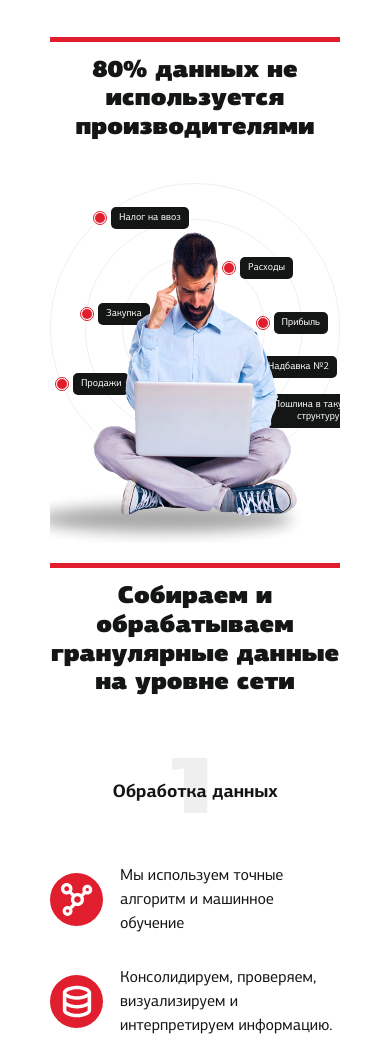
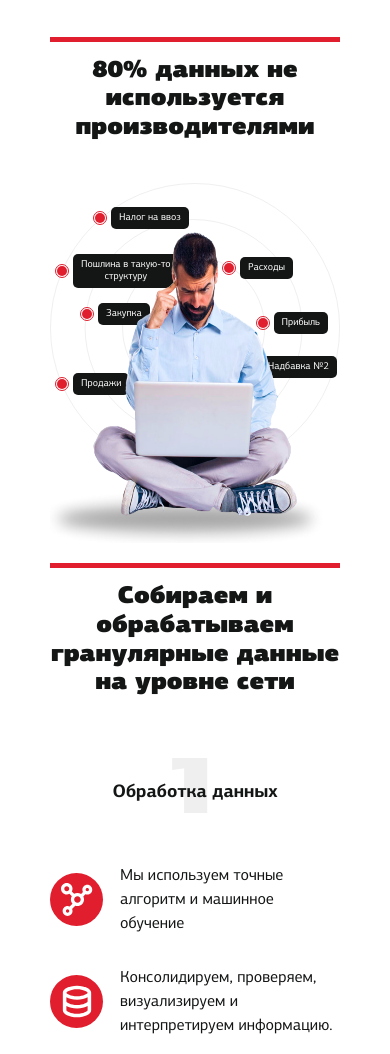
Before and after one commit to sergeyfilatovv/analytics-platform, a plain HTML site: page index.html in a window 390 px wide. Shown: the part 1661-2715 px from the top of the page. Drawn offline with nearby package versions, Linux system fonts and the light colour scheme; a web font is replaced by a local one.

Commit message:
ready styles

```diff
--- a/sass/blocks/_illustration-info.scss
+++ b/sass/blocks/_illustration-info.scss
@@ -80,7 +80,7 @@
     /* Mobile XS */
     @media (max-width: 576px) {
         bottom: -6px;
-        right: 30px;
+        right: 10px;
 
     }
 }
@@ -188,8 +188,8 @@
 
     /* Mobile XS */
     @media (max-width: 576px) {
-        top: 211px;
-        right: -31px;
+        top: 71px;
+        left: 5px;
         z-index: 1;
     }
 }
```
Also changed, not shown: css/main.css, 1 other file.
